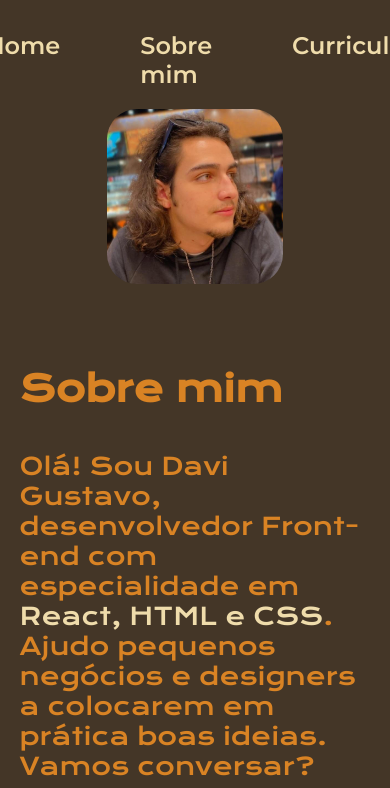
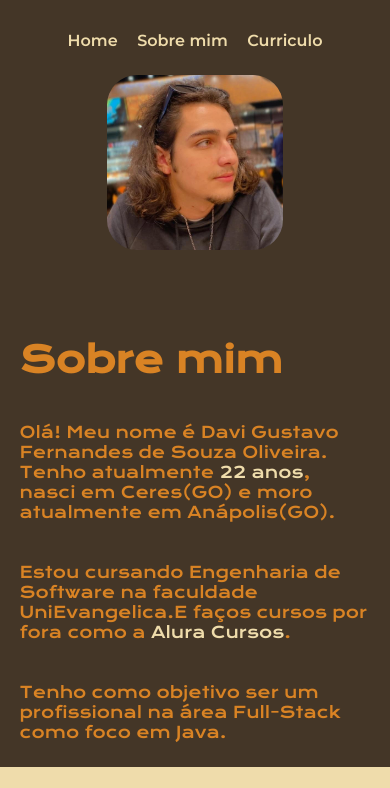
Before and after one commit to davigus46/Meu__Portfolio, a plain HTML site: page about.html in a window 390 px wide. Shown: the top 788 px of the page. Drawn offline with nearby package versions, Linux system fonts and the light colour scheme.

Commit message:
atualizacao-conteudo

```diff
--- a/about.html
+++ b/about.html
@@ -17,8 +17,12 @@
     <main class="apresentacao">
         <section class="apresentacao__conteudo">
              <h1 class="apresentacao__Conteudo__Titulo">Sobre mim</h1>
-                <p class="apresentacao__Conteudo__Paragrafo">Olá! Sou Davi Gustavo, desenvolvedor Front-end com especialidade em <span class="destaque-paragrafo">React, HTML e CSS</span>. Ajudo pequenos negócios e designers a colocarem em prática boas ideias. Vamos conversar?</p>
-                <p class="apresentacao__Conteudo__Paragrafo">Olá! Sou Davi Gustavo, desenvolvedor Front-end com especialidade em <span class="destaque-paragrafo">React, HTML e CSS</span>. Ajudo pequenos negócios e designers a colocarem em prática boas ideias. Vamos conversar?</p>
+                <p class="apresentacao__Conteudo__Paragrafo">Olá! Meu nome é Davi Gustavo Fernandes de Souza Oliveira.
+                Tenho atualmente <span class="destaque-paragrafo">22 anos</span>, nasci em Ceres(GO) e moro atualmente em Anápolis(GO).</p>
+                <p class="apresentacao__Conteudo__Paragrafo">Estou cursando Engenharia de Software na faculdade UniEvangelica.E faços cursos por fora como a <a class="destaque-titulo" href="https://www.alura.com.br/?srsltid=AfmBOoro4Sl_5_0H4t2CdF8mDPMX1xLTxP5zTNpyycfT6aPVJ_dUsodw">Alura Cursos</a>.</p>
+                <p class="apresentacao__Conteudo__Paragrafo">
+                    Tenho como objetivo ser um profissional na área Full-Stack como foco em Java.
+                </p>
         </section>
         <img class="locacao__img__imagem" src="./assets/eu.png.jpg" alt="Foto  minha">
     </main>
--- a/styles/style.css
+++ b/styles/style.css
@@ -84,11 +84,7 @@ main {
     font-size: 2.25rem;
 
 }
-.apresentacao__Conteudo__Paragrafo{
-    font-size: 1.5rem;
-    font-family: var(--fonte-secundaria);
 
-}
 .apresentacao__Conteudo__Paragrafo{
     font-family: var(--fonte-principal);
     font-size: 1.5rem;
@@ -149,7 +145,7 @@ main {
 
 }
 
-@media (max-width: 1280px){
+@media (max-width: 1024px){
     .cabecalho{
 
         padding: 8% 0% 0% 0%;
@@ -173,3 +169,38 @@ main {
     }
 
 }
+
+@media (max-width: 500px){
+    .cabecalho{
+
+        padding: 8% 0% 0% 0%;
+
+    }
+    .cabecalho__menu{
+        gap: 5%;
+        justify-content: center;
+    }
+    .cabecalho__menu__link{
+        text-decoration: none;
+        color: var(--cor-terciaria);
+        font-size: 1rem;
+        font-family: var(--fonte-secundaria);
+        font-weight: 600;
+    }
+
+    .apresentacao{
+        padding: 5%;
+        flex-direction: column-reverse;
+    }
+
+
+    .apresentacao__conteudo{
+        width: auto;
+    }
+    .apresentacao__Conteudo__Paragrafo{
+        font-family: var(--fonte-principal);
+        font-size: 1rem;
+        font-weight: 400;
+    }
+
+}
```
Also changed, not shown: curriculo.htm (+1 -1 lines), index.html (+3 -3 lines).
